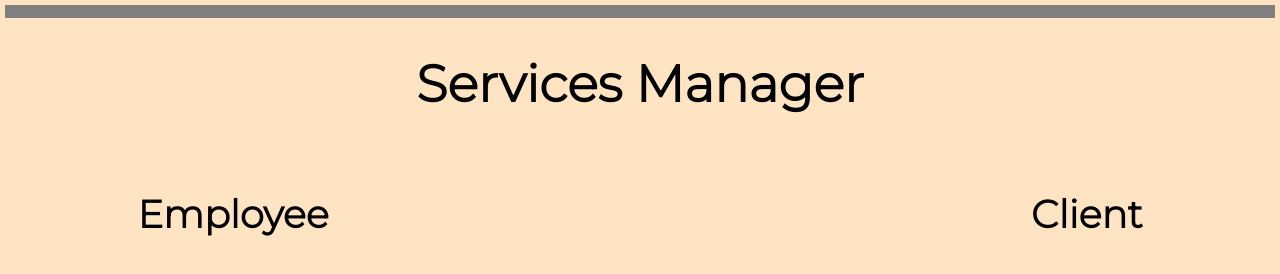
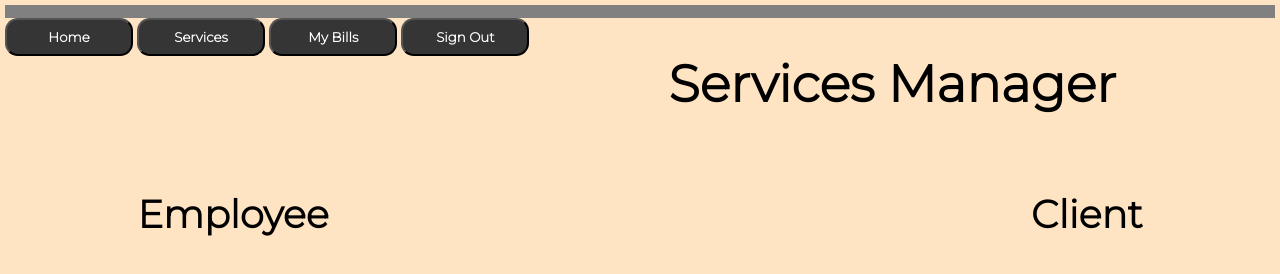
Before and after one commit to abdellah240/services-manager, a plain HTML site: page page.html in a window 1280 px wide. Drawn offline with Linux system fonts and the light colour scheme.

Commit message:
Added nav and form (placeholders)

```diff
--- a/main.css
+++ b/main.css
@@ -59,17 +59,25 @@ h3 {
 
 
 nav {
-    display: flex;
+    float:left;
     margin: 0px;
+}
+nav ul{
+    position:sticky;
+    list-style-type: none;
+    margin: 0;
+    padding: 0;
+}
+
+nav ul li {
+    display: inline-flex;
 }
 
 nav button {
-    display: block;
-    float: left;
-    height: 3vw;
     background-color: rgb(53, 53, 53);
+    width: 10vw;
+    height:3vw;
     border-radius: 1vw;
-    overflow: hidden;
 }
 
 nav button:hover {
--- a/page.html
+++ b/page.html
@@ -10,7 +10,14 @@
 </head>
 <body>
   <header>
-
+    <nav> <!-- For Clients-->
+      <ul>
+        <li><button><a>Home</a></button></li>
+        <li><button><a>Services</a></button></li>
+        <li><button><a>My Bills</a></button></li>
+        <li><button><a>Sign Out</a></button></li>
+      </ul>
+    </nav>
   </header>
 
   <main>
```
